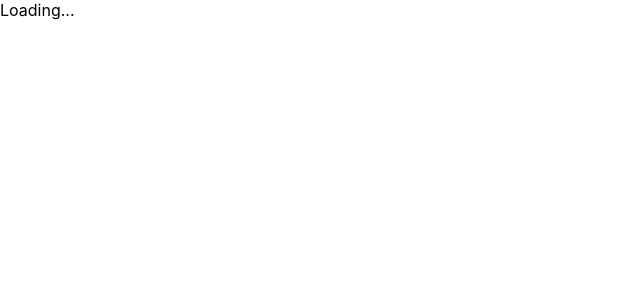
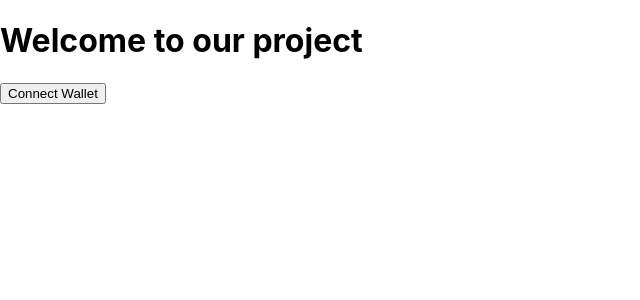
Before and after one commit to shaarangg/ism-project-frontend, a React (Create React App) app: page / in a window 1280 px wide. Shown: the top 300 px of the page, without its empty margins (0-640 px from the left). Built offline with nearby package versions, Linux system fonts and the light colour scheme.

Commit message:
feat: Connection successfull

```diff
--- a/src/App.js
+++ b/src/App.jsx
@@ -5,7 +5,6 @@ import networks from "./utils/networks";
 function App() {
   const [currentAccount, setCurrentAccount] = useState("");
   const [network, setNetwork] = useState("");
-  const [loading, setLoading] = useState(true);
 
   const connectWallet = async () => {
     try {
@@ -50,15 +49,30 @@ function App() {
     };
   };
 
+  const notConnectedContainer = () => {
+    return (
+      <div>
+        <button onClick={connectWallet}>Connect Wallet</button>
+      </div>
+    );
+  };
+  const connectedContainer = () => {
+    return <div>You are successfully connected</div>;
+  };
+
   useEffect(() => {
     checkWalletConnected();
   }, []);
 
-  if (loading) {
-    return <div>Loading...</div>;
-  } else {
-    <div>Hello welcome to my app</div>;
-  }
+  return (
+    <div className="App">
+      <div className="container">
+        <h1>Welcome to our project</h1>
+        {!currentAccount && notConnectedContainer()}
+        {currentAccount && connectedContainer()}
+      </div>
+    </div>
+  );
 }
 
 export default App;
```
Also changed, not shown: src/index.jsx (renamed from src/index.js).
